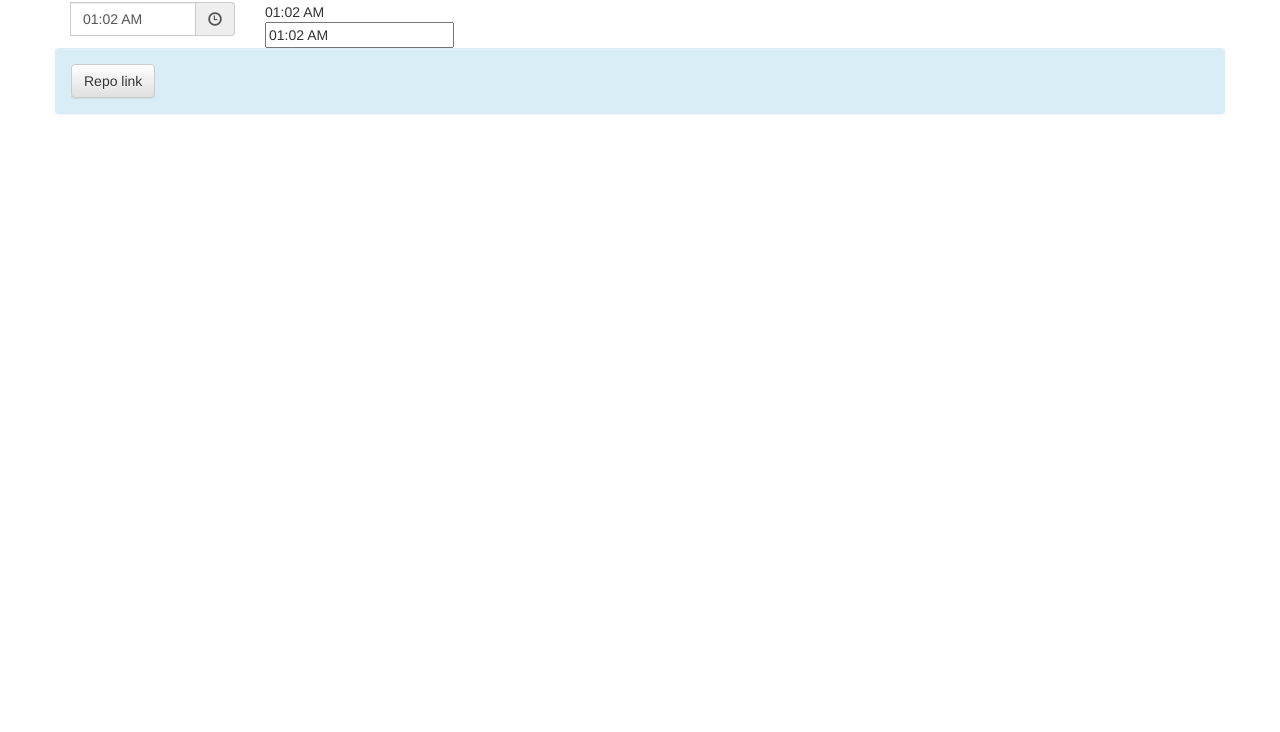
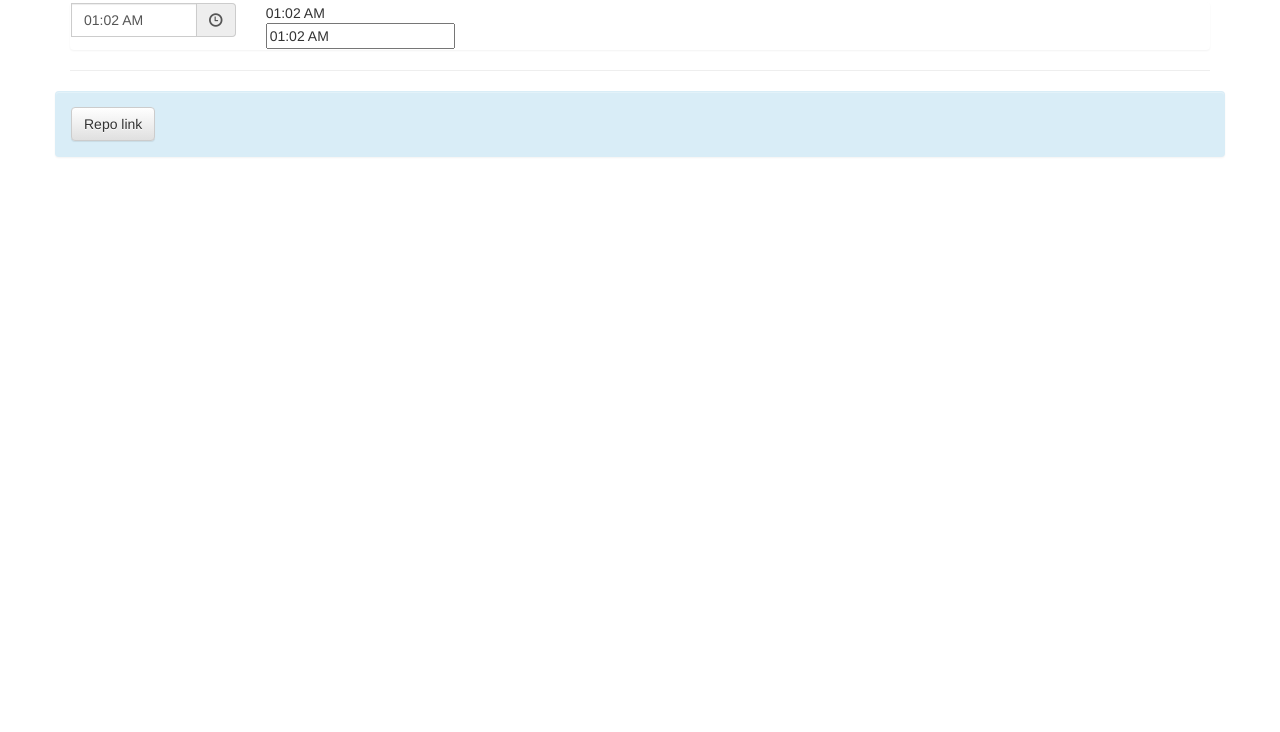
Before and after one commit to zolotyh/angular-kk-timepicker, a website: page index.html in a window 1280 px wide. Shown: the part 68-800 px from the top of the page. Drawn offline with nearby package versions, Linux system fonts and the light colour scheme.

Commit message:
Update 2015-12-08T04:32:07.315Z

```diff
--- a/index.html
+++ b/index.html
@@ -13,6 +13,7 @@
       <h1>
         Angular-kk-timmepicker
       </h1>
+      <div class="panel">
         <div class="row">
           <div class="col-sm-2" >
             <kk-timepicker settings="ctrl.settings" ng-model="ctrl.time"></kk-timepicker>
@@ -24,6 +25,8 @@
             </div>
           </div>
         </div>
+      </div>
+      <hr />
       <div class="row">
         <p class="bg-info alert">
         <a class="btn btn-default"
```
Lines whose indentation alone changed are shown as unchanged.
